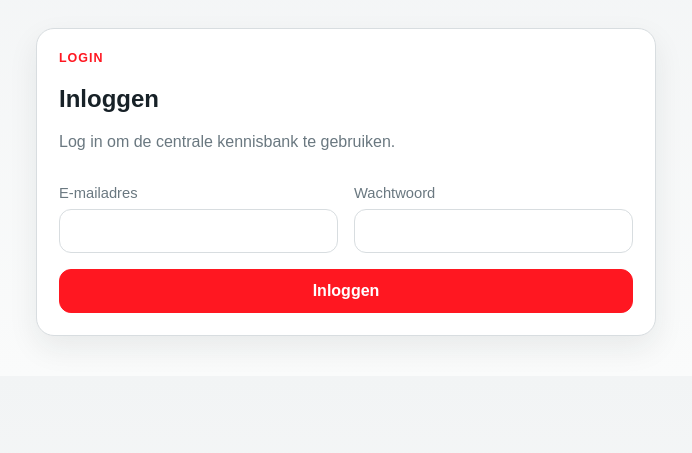
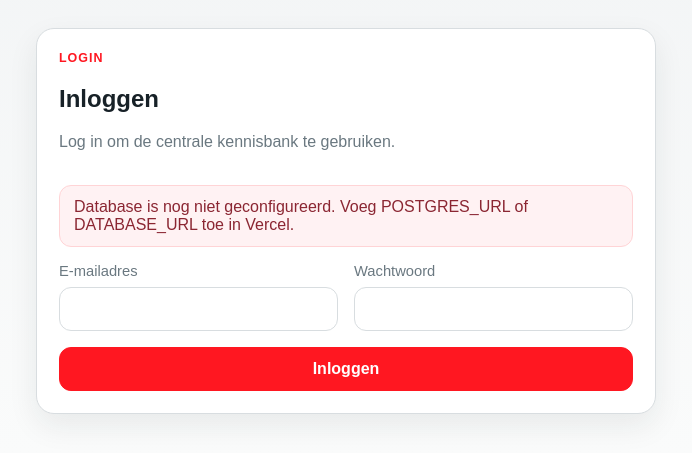
Before and after one commit to Mobacc-AI-Team/stinoil-esg, a Flask app: page /login in a window 1280 px wide. Shown: the part 133-586 px from the top of the page, without its empty margins (4-696 px from the left). Run offline with Flask 3, Linux system fonts and the light colour scheme; some libraries are stand-ins or nearby versions.

Commit message:
Improve bootstrap diagnostics for Vercel setup

```diff
--- a/webapp/app.py
+++ b/webapp/app.py
@@ -183,6 +183,8 @@ def create_app() -> Flask:
 
     @app.route("/login", methods=["GET", "POST"])
     def login() -> str:
+        if not app.config["DATABASE_URL"]:
+            return render_template("login.html", error="Database is nog niet geconfigureerd. Voeg POSTGRES_URL of DATABASE_URL toe in Vercel.")
         if request.method == "POST":
             email = request.form.get("email", "").strip().lower()
             password = request.form.get("password", "")
@@ -205,6 +207,12 @@ def create_app() -> Flask:
     def setup_admin() -> str:
         if os.environ.get("ALLOW_ADMIN_BOOTSTRAP", "false").lower() != "true":
             abort(404)
+        if not app.config["DATABASE_URL"]:
+            return render_template(
+                "bootstrap_done.html",
+                email="compliance@stinoil.com",
+                message="Database niet geconfigureerd. Voeg eerst POSTGRES_URL of DATABASE_URL toe in Vercel.",
+            )
         ensure_admin_user(
             app.config["DATABASE_URL"],
             email="compliance@stinoil.com",
@@ -215,6 +223,7 @@ def create_app() -> Flask:
         return render_template(
             "bootstrap_done.html",
             email="compliance@stinoil.com",
+            message="Het beheeraccount is ingesteld. Je kunt nu inloggen.",
         )
 
     @app.route("/")
--- a/webapp/templates/bootstrap_done.html
+++ b/webapp/templates/bootstrap_done.html
@@ -4,7 +4,8 @@
 <section class="card form-shell narrow-shell">
   <div class="eyebrow">Bootstrap voltooid</div>
   <h2>Beheeraccount ingesteld</h2>
-  <p>Het admin-account is nu actief voor <strong>{{ email }}</strong>.</p>
-  <p>Je kunt nu inloggen via de loginpagina. Zet daarna `ALLOW_ADMIN_BOOTSTRAP` weer uit.</p>
+  <p>Account: <strong>{{ email }}</strong></p>
+  <p>{{ message }}</p>
+  <p>Zet daarna `ALLOW_ADMIN_BOOTSTRAP` weer uit.</p>
 </section>
 {% endblock %}
```
